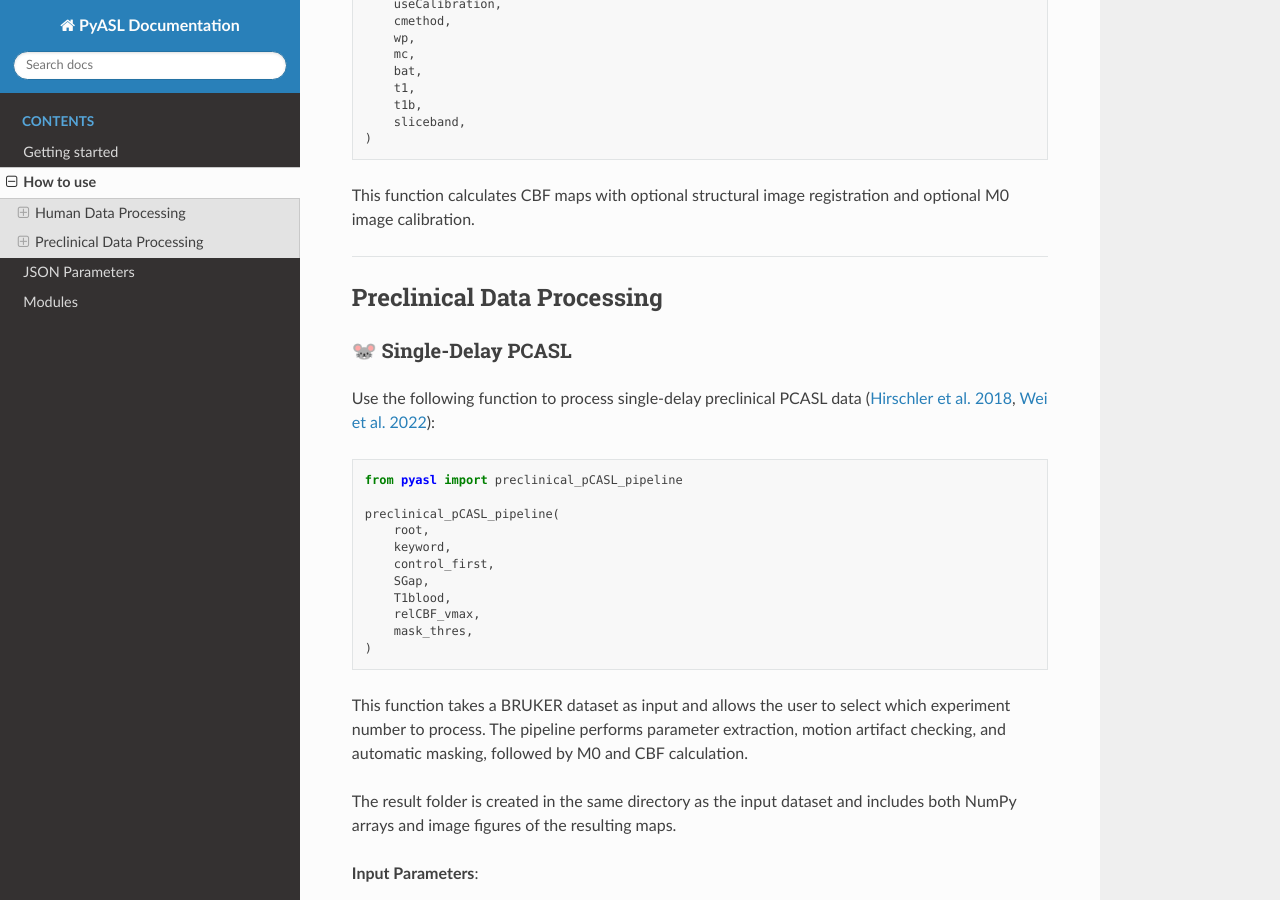
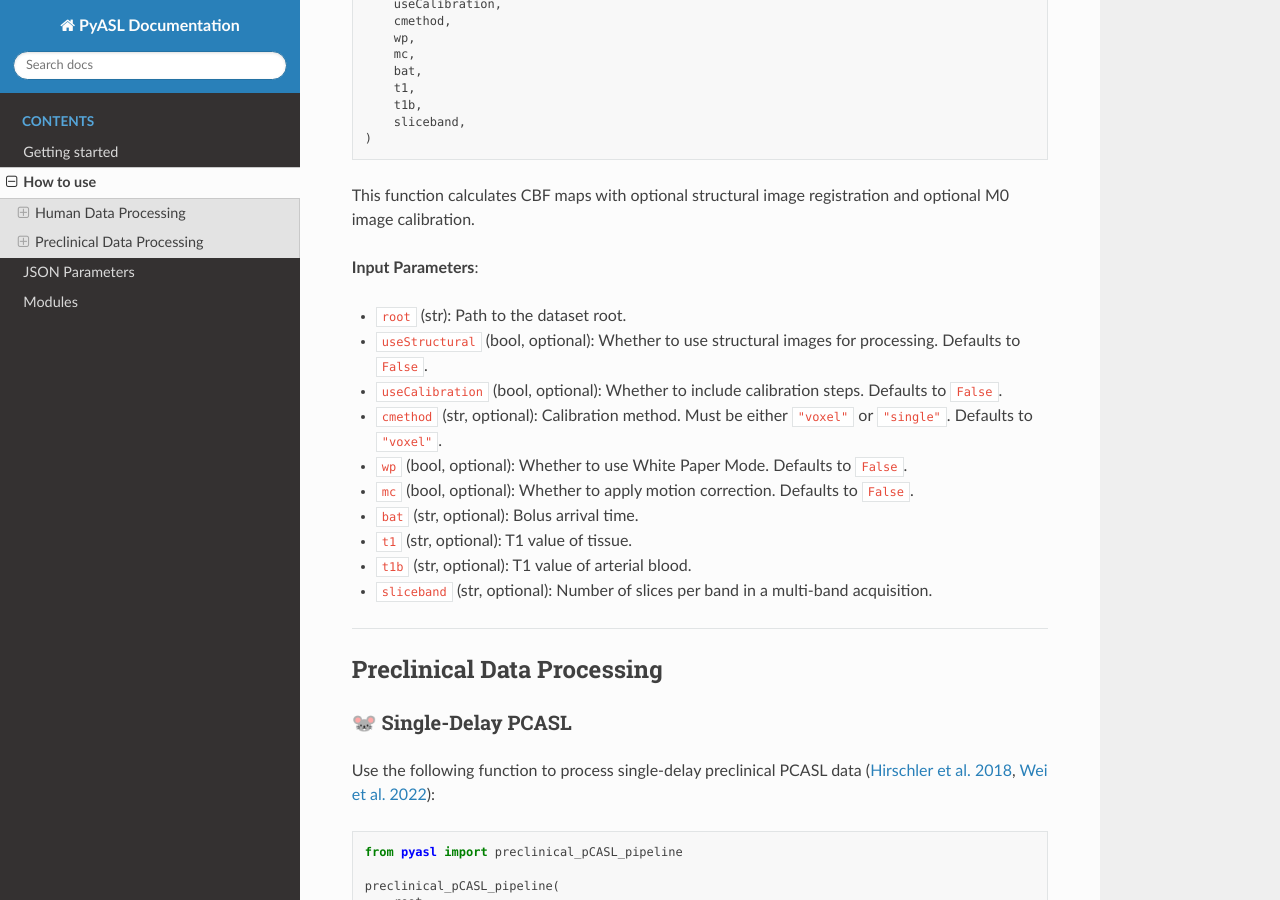
Before and after one commit to Trico01/pyasl-doc, a Sphinx documentation site: the page built from docs/usage.rst, in a window 1280 px wide and 900 px high, scrolled down 5587 px. Built offline with Sphinx 7.4.7 and the Read the Docs theme 3.1.0, drawn with Linux system fonts in a browser that asks for light colours.

Commit message:
Add oxford_asl input parameters

```diff
--- a/docs/usage.rst
+++ b/docs/usage.rst
@@ -271,6 +271,19 @@ Process your ASL data using `Oxford_ASL <https://asl-docs.readthedocs.io/en/late
 
 This function calculates CBF maps with optional structural image registration and optional M0 image calibration.
 
+**Input Parameters**:
+
+- ``root`` (str): Path to the dataset root.
+- ``useStructural`` (bool, optional): Whether to use structural images for processing. Defaults to ``False``.
+- ``useCalibration`` (bool, optional): Whether to include calibration steps. Defaults to ``False``.
+- ``cmethod`` (str, optional): Calibration method. Must be either ``"voxel"`` or ``"single"``. Defaults to ``"voxel"``.
+- ``wp`` (bool, optional): Whether to use White Paper Mode. Defaults to ``False``.
+- ``mc`` (bool, optional): Whether to apply motion correction. Defaults to ``False``.
+- ``bat`` (str, optional): Bolus arrival time.
+- ``t1`` (str, optional): T1 value of tissue.
+- ``t1b`` (str, optional): T1 value of arterial blood.
+- ``sliceband`` (str, optional): Number of slices per band in a multi-band acquisition.
+
 -----
 
 Preclinical Data Processing
```
